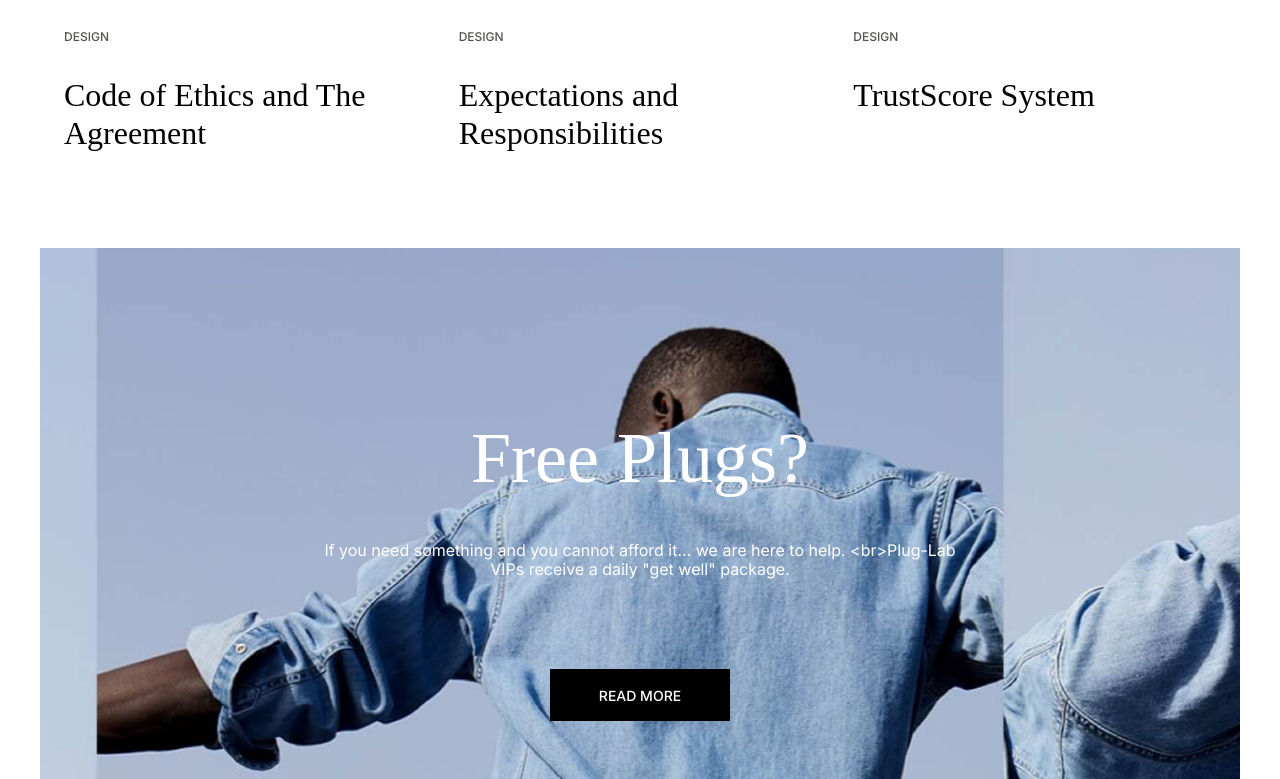
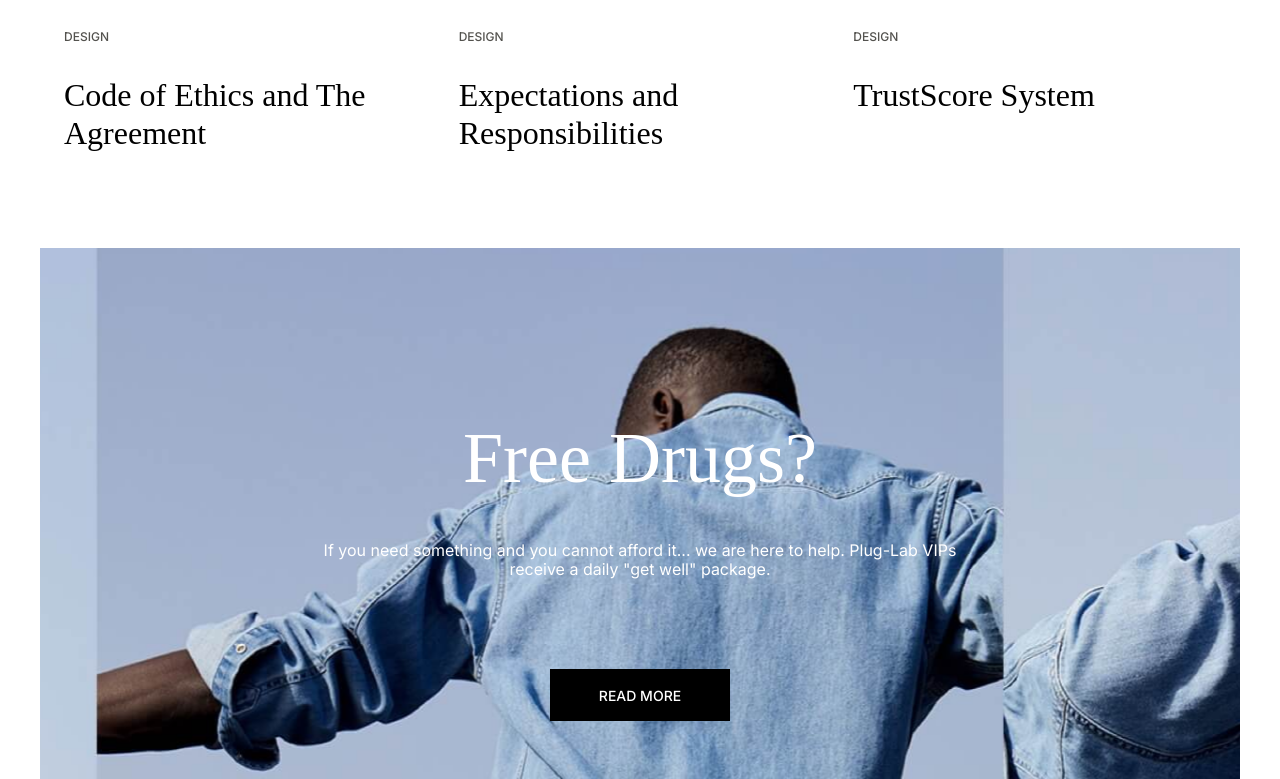
Before and after one commit to 385PlugLab/web, a Gatsby site: page / in a window 1280 px wide. Shown: the part 5515-6294 px from the top of the page. Built offline with nearby package versions, Linux system fonts and the light colour scheme; Gatsby itself is replaced by a stand-in of ours; a web font is replaced by a local one.

Commit message:
Update index.js

```diff
--- a/src/pages/index.js
+++ b/src/pages/index.js
@@ -85,7 +85,7 @@ const IndexPage = () => {
 
       {/* Promotion */}
       <div className={styles.promotionContainer}>
-        <Hero image={'/banner2.png'} title={`daily fix?`} />
+        <Hero image={'/banner2.png'} title={`What is your habit?`} />
         <div className={styles.linkContainers}>
           <Link to={'/shop'}>Amphetamines</Link>
           <Link to={'/shop'}>Cannabis</Link>
@@ -108,7 +108,7 @@ const IndexPage = () => {
       {/* Blog Grid */}
       <div className={styles.blogsContainer}>
         <Container size={'large'}>
-          <Title name={'Journal'} subtitle={'Notes on life and style'} />
+          <Title name={'Terms'} subtitle={'making plug-lab a reality.'} />
           <BlogPreviewGrid data={blogData} />
         </Container>
       </div>
@@ -117,9 +117,9 @@ const IndexPage = () => {
       <div className={styles.sustainableContainer}>
         <Hero
           image={'/banner3.png'}
-          title={'Free Plugs?'}
+          title={'Free Drugs?'}
           subtitle={
-            'If you need something and you cannot afford it... we are here to help. <br>Plug-Lab VIPs receive a daily "get well" package.'
+            'If you need something and you cannot afford it... we are here to help. Plug-Lab VIPs receive a daily "get well" package.'
           }
           ctaText={'read more'}
           maxWidth={'660px'}
```
